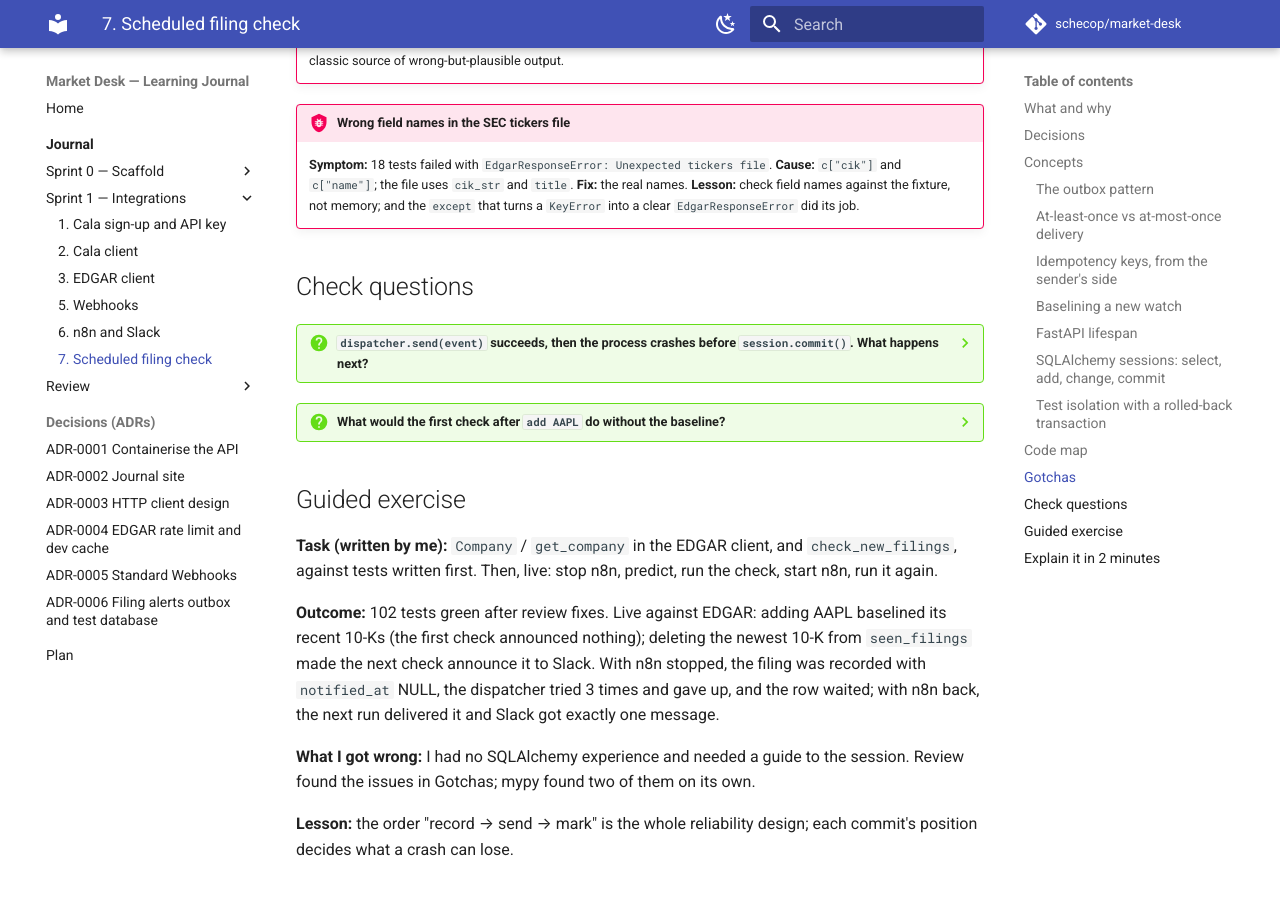
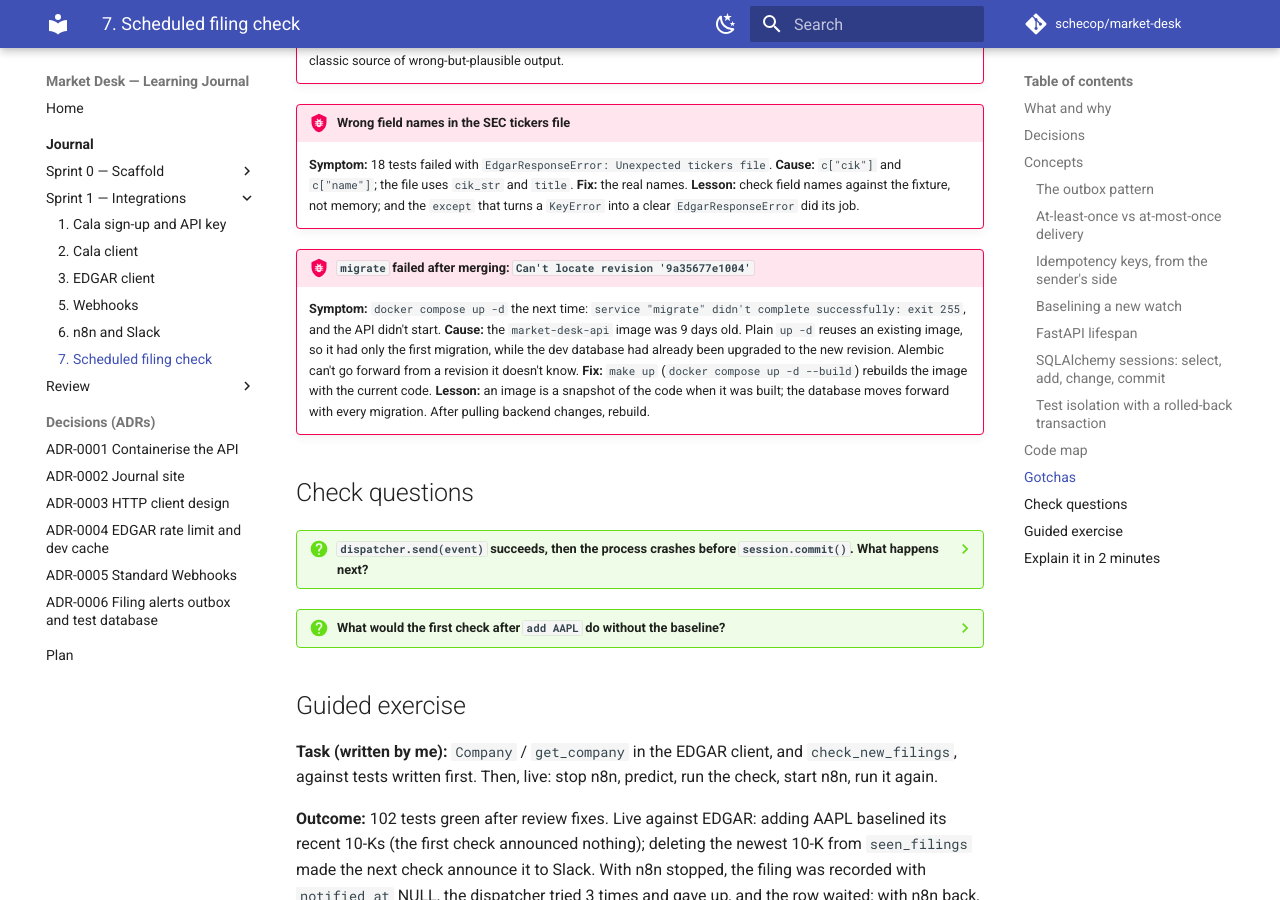
Before and after one commit to schecop/market-desk, an MkDocs documentation site: the page built from docs/journal/sprint-1/07-filing-check.md, in a window 1280 px wide and 900 px high, scrolled down 4419 px. Built offline with MkDocs 1.6.1 and Material for MkDocs 9.7.7, drawn with Linux system fonts in a browser that asks for light colours; comment, search, counter and statistics services are not loaded.

Commit message:
docs: record the stale-image migrate failure and rebuild on resume
After merging task 7, a plain `docker compose up -d` reused a 9-day-old
image that didn't know the new migration, so migrate failed and the API
didn't start. Record it as a gotcha and make the next step `make up`.

Co-Authored-By: Claude Opus 5.5 <noreply@anthropic.com>

```diff
--- a/docs/journal/sprint-1/07-filing-check.md
+++ b/docs/journal/sprint-1/07-filing-check.md
@@ -87,6 +87,12 @@ Each test's session runs inside an outer transaction that is rolled back at the
     **Fix:** the real names.
     **Lesson:** check field names against the fixture, not memory; and the `except` that turns a `KeyError` into a clear `EdgarResponseError` did its job.
 
+!!! bug "`migrate` failed after merging: `Can't locate revision '9a35677e1004'`"
+    **Symptom:** `docker compose up -d` the next time: `service "migrate" didn't complete successfully: exit 255`, and the API didn't start.
+    **Cause:** the `market-desk-api` image was 9 days old. Plain `up -d` reuses an existing image, so it had only the first migration, while the dev database had already been upgraded to the new revision. Alembic can't go forward from a revision it doesn't know.
+    **Fix:** `make up` (`docker compose up -d --build`) rebuilds the image with the current code.
+    **Lesson:** an image is a snapshot of the code when it was built; the database moves forward with every migration. After pulling backend changes, rebuild.
+
 ## Check questions
 ??? question "`dispatcher.send(event)` succeeds, then the process crashes before `session.commit()`. What happens next?"
     `notified_at` is still NULL, so the next run sends it again: Slack gets it **twice**. That's acceptable because the alternative, marking before sending, turns a crash into a lost alert. Both deliveries carry the same `msg_<accession>` id, so a receiver that remembers ids can make it "effectively once"; our n8n flow doesn't deduplicate yet. *(I first called the send "idempotent": it isn't; the design is at-least-once, and the stable id is what makes deduplication possible.)*
```
Also changed, not shown: PROGRESS.md (+1 -1 lines), docs/journal/review/commands.md (+1 -0 lines), docs/journal/review/gotchas.md (+1 -0 lines).
